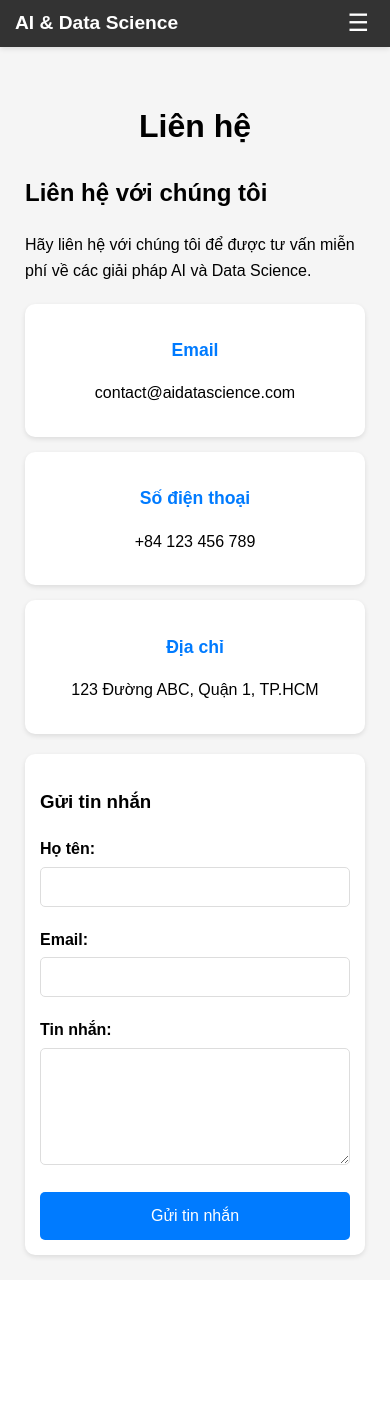
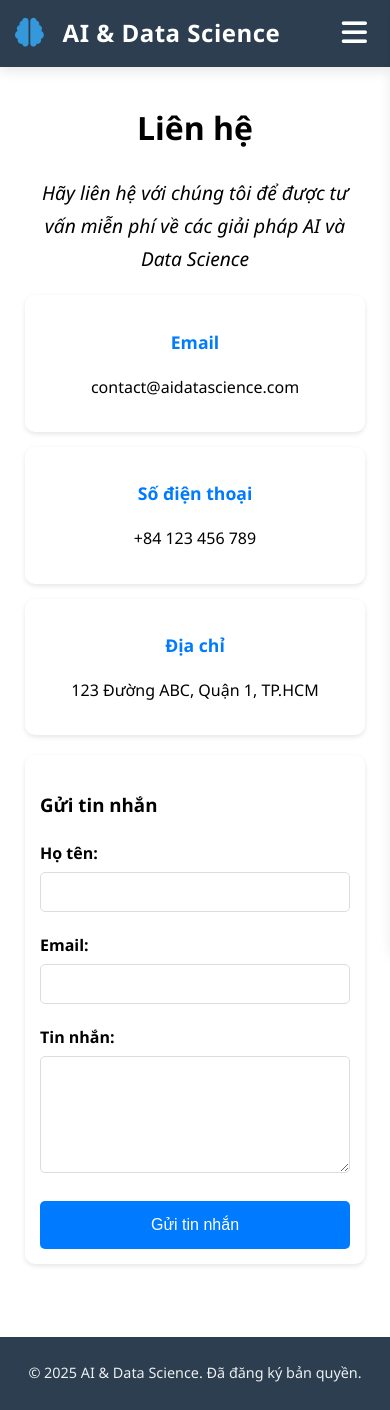
Before and after one commit to hungdt31/ai-data-scientist-notebook, a Flask app: page /contact in a window 390 px wide. Before the commit the page ends 1260 px from the top, so only its background shows below. Run offline with Flask 3, Linux system fonts and the light colour scheme.

Commit message:
update ui for website

```diff
--- a/app.py
+++ b/app.py
@@ -34,7 +34,7 @@ def home():
 def about():
     return render_template(
         "about.html",
-        page_title="Về chúng tôi",
+        page_title="About us",
         active_page="about",
     )
 
--- a/static/style.css
+++ b/static/style.css
@@ -1,12 +1,28 @@
+body {
+    min-height: 100vh;
+    display: flex;
+    flex-direction: column;
+    justify-content: space-between;
+    margin: 0;
+    padding: 0;
+    font-family: 'Segoe UI', Tahoma, Geneva, Verdana, sans-serif;
+    line-height: 1.7;
+}
 .navbar {
-    background-color: #333;
-    padding: 1rem 0;
+    background-color: #2c3e50;
+    padding: 0.8rem 0;
     position: fixed;
     top: 0;
     left: 0;
     right: 0;
     z-index: 1000;
-    box-shadow: 0 2px 5px rgba(0,0,0,0.1);
+    box-shadow: 0 4px 12px rgba(0,0,0,0.1);
+    transition: all 0.3s ease;
+}
+
+.navbar.scrolled {
+    background-color: rgba(44, 62, 80, 0.95);
+    padding: 0.6rem 0;
 }
 
 .nav-container {
@@ -21,7 +37,28 @@
 .nav-logo {
     color: white;
     margin: 0;
-    font-size: 1.5rem;
+    font-size: 1.8rem;
+    font-weight: 700;
+    text-decoration: none;
+    display: flex;
+    align-items: center;
+    letter-spacing: 0.5px;
+    transition: transform 0.3s ease;
+}
+
+.nav-logo:hover {
+    transform: scale(1.05);
+}
+
+.nav-logo i {
+    color: #3498db;
+    font-size: 1.2em;
+    margin-right: 0.3rem;
+    transition: transform 0.5s ease;
+}
+
+.nav-logo:hover i {
+    transform: rotate(360deg);
 }
 
 .nav-menu {
@@ -57,24 +119,24 @@
     background: none;
     border: none;
     color: white;
-    font-size: 1.5rem;
+    font-size: 1.8rem;
     cursor: pointer;
+    transition: transform 0.3s ease;
+    outline: none;
+    padding: 0.5rem;
+    border-radius: 4px;
+}
+
+.nav-toggle:hover {
+    transform: scale(1.1);
+    background-color: rgba(255,255,255,0.1);
 }
 
 .main-content {
-    margin-top: 100px;
-    padding: 20px;
+    flex: 1;
+    padding: 100px 20px;
     max-width: 100%;
     box-sizing: border-box;
-}
-
-body {
-    font-family: Arial, sans-serif;
-    text-align: center;
-    margin: 0;
-    padding: 0;
-    background-color: #f5f5f5;
-    line-height: 1.6;
 }
 
 .user-info {
@@ -290,62 +352,98 @@ body {
     left: 0;
     width: 100%;
     height: 100%;
-    background-color: rgba(0, 0, 0, 0.5);
-    backdrop-filter: blur(5px);
-    z-index: 998;
+    background-color: rgba(0,0,0,0.7);
+    backdrop-filter: blur(3px);
+    z-index: 999;
+    display: none;
     opacity: 0;
-    visibility: hidden;
-    transition: opacity 0.3s ease, visibility 0.3s ease;
+    transition: opacity 0.3s ease;
 }
 
 .nav-overlay.active {
+    display: block;
     opacity: 1;
-    visibility: visible;
 }
 
 /* Tablet styles */
 @media (max-width: 768px) {
     .nav-menu {
         position: fixed;
-        top: 80px;
-        left: 50%;
-        transform: translateX(-50%) scale(0.8);
-        background-color: #333;
+        top: 0;
+        right: -300px;
+        width: 280px;
+        height: 100%;
+        background-color: #2c3e50;
+        display: flex;
         flex-direction: column;
         align-items: center;
-        padding: 25px 20px;
-        gap: 1.5rem;
-        border-radius: 15px;
-        box-shadow: 0 10px 30px rgba(0, 0, 0, 0.3);
-        z-index: 999;
-        opacity: 0;
-        visibility: hidden;
-        transition: all 0.3s ease;
-        min-width: 250px;
+        padding: 80px 0 30px;
+        z-index: 1000;
+        box-shadow: -5px 0 15px rgba(0,0,0,0.15);
+        transition: right 0.4s cubic-bezier(0.77, 0, 0.175, 1);
+        gap: 0.5rem;
     }
 
     .nav-menu.active {
-        transform: translateX(-50%) scale(1);
-        opacity: 1;
-        visibility: visible;
+        right: 0;
+        box-shadow: -8px 0 20px rgba(0, 0, 0, 0.2);
     }
 
     .nav-toggle {
-        display: block;
+        display: flex;
         z-index: 1001;
+        justify-content: center;
+        align-items: center;
+        transition: all 0.3s ease;
+    }
+
+    .nav-item {
+        width: 100%;
+        text-align: center;
     }
 
     .nav-link {
-        padding: 0.8rem 1.5rem;
-        border-radius: 8px;
-        min-width: 120px;
-        text-align: center;
-        font-size: 1.1rem;
+        padding: 1rem 2rem;
+        width: 100%;
+        box-sizing: border-box;
+        border-radius: 0;
+        border-bottom: 1px solid rgba(255,255,255,0.1);
+        transform: translateX(50px);
+        opacity: 0;
+        transition: all 0.4s ease;
     }
 
-    .nav-logo {
-        font-size: 1.3rem;
+    .nav-link:before {
+        display: none;
     }
+
+    .nav-link:hover {
+        background-color: rgba(255,255,255,0.1);
+    }
+
+    .nav-link.active {
+        background-color: #3498db;
+        border-radius: 0;
+    }
+
+    .nav-menu.active .nav-link {
+        transform: translateX(0);
+        opacity: 1;
+        transition-delay: 0.2s;
+    }
+
+    /* Stagger menu item animations */
+    .nav-menu .nav-item:nth-child(1) .nav-link { transition-delay: 0.1s; }
+    .nav-menu .nav-item:nth-child(2) .nav-link { transition-delay: 0.15s; }
+    .nav-menu .nav-item:nth-child(3) .nav-link { transition-delay: 0.2s; }
+    .nav-menu .nav-item:nth-child(4) .nav-link { transition-delay: 0.25s; }
+    .nav-menu .nav-item:nth-child(5) .nav-link { transition-delay: 0.3s; }
+
+    .nav-menu.active .nav-item:nth-child(1) .nav-link { transition-delay: 0.2s; }
+    .nav-menu.active .nav-item:nth-child(2) .nav-link { transition-delay: 0.25s; }
+    .nav-menu.active .nav-item:nth-child(3) .nav-link { transition-delay: 0.3s; }
+    .nav-menu.active .nav-item:nth-child(4) .nav-link { transition-delay: 0.35s; }
+    .nav-menu.active .nav-item:nth-child(5) .nav-link { transition-delay: 0.4s; }
 
     .main-content {
         margin-top: 80px;
@@ -377,7 +475,7 @@ body {
 /* Mobile styles */
 @media (max-width: 480px) {
     .navbar {
-        padding: 0.5rem 0;
+        padding: 0.7rem 0;
     }
 
     .nav-container {
@@ -385,18 +483,17 @@ body {
     }
 
     .nav-logo {
-        font-size: 1.2rem;
+        font-size: 1.5rem;
     }
 
     .nav-menu {
-        top: 70px;
-        min-width: 200px;
-        padding: 20px 15px;
+        width: 250px;
+        right: -260px;
     }
 
     .nav-link {
-        font-size: 1rem;
-        padding: 0.7rem 1.2rem;
+        padding: 0.8rem 1.5rem;
+        font-size: 0.95rem;
     }
 
     .main-content {
@@ -455,6 +552,14 @@ body {
     .contact-info {
         gap: 15px;
         margin: 20px 0;
+    }
+
+    .footer {
+        padding: 1rem 0;
+    }
+
+    .footer p {
+        font-size: 0.8rem;
     }
 }
 
@@ -751,3 +873,24 @@ body {
     padding: 0;
     background-color: transparent;
 }
+
+/* Footer styles */
+.footer {
+    background-color: #2c3e50;
+    color: #ecf0f1;
+    padding: 1.5rem 0;
+    margin-top: 3rem;
+    width: 100%;
+}
+
+.footer-container {
+    max-width: 1200px;
+    margin: 0 auto;
+    padding: 0 20px;
+    text-align: center;
+}
+
+.footer p {
+    margin: 0;
+    font-size: 0.9rem;
+}
--- a/templates/about.html
+++ b/templates/about.html
@@ -3,10 +3,9 @@
 {% block title %}{{ page_title }} | AI & Data Science{% endblock %}
 
 {% block content %}
-<h1>{{ page_title }}</h1>
 <div class="about-section">
-    <h2>Về chúng tôi</h2>
-    <p>
+    <h1>{{ page_title }}</h1>
+    <p style="font-size: 1.2rem;">
         Chúng tôi là một nhóm chuyên gia trong lĩnh vực AI và Data Science, cam kết mang đến những giải pháp tối
         ưu cho doanh nghiệp.
     </p>
--- a/templates/base.html
+++ b/templates/base.html
@@ -6,38 +6,53 @@
         <title>{% block title %}AI & Data Science{% endblock %}</title>
         <link rel="icon" href="/static/images/logo.png" type="image/x-icon">
         <link rel="stylesheet" href="/static/style.css" />
+        <link rel="stylesheet" href="https://cdnjs.cloudflare.com/ajax/libs/font-awesome/6.0.0/css/all.min.css" />
     </head>
     <body>
         <!-- Navigation Menu -->
-        <nav class="navbar">
+        <nav class="navbar" id="main-navbar">
             <div class="nav-container">
-                <h3 class="nav-logo">AI & Data Science</h3>
-                <button class="nav-toggle" id="nav-toggle">☰</button>
+                <a href="/" class="nav-logo">
+                    <i class="fas fa-brain"></i>&nbsp; AI & Data Science
+                </a>
+                <button class="nav-toggle" id="nav-toggle" aria-label="Toggle navigation">
+                    <i class="fas fa-bars"></i>
+                </button>
                 <ul class="nav-menu" id="nav-menu">
                     <li class="nav-item">
                         <a href="/"
                            class="nav-link
-                                  {% if active_page == 'home' %}active{% endif %}">Trang chủ</a>
+                                  {% if active_page == 'home' %}active{% endif %}">
+                            <i class="fas fa-home"></i>&nbsp; Trang chủ
+                        </a>
                     </li>
                     <li class="nav-item">
                         <a href="/about"
                            class="nav-link
-                                  {% if active_page == 'about' %}active{% endif %}">Về chúng tôi</a>
+                                  {% if active_page == 'about' %}active{% endif %}">
+                            <i class="fas fa-info-circle"></i>&nbsp; About us
+                        </a>
                     </li>
                     <li class="nav-item">
                         <a href="/services"
                            class="nav-link
-                                  {% if active_page == 'services' %}active{% endif %}">Dịch vụ</a>
+                                  {% if active_page == 'services' %}active{% endif %}">
+                            <i class="fas fa-cogs"></i>&nbsp; Dịch vụ
+                        </a>
                     </li>
                     <li class="nav-item">
                         <a href="/blog"
                            class="nav-link
-                                  {% if active_page == 'blog' %}active{% endif %}">Blog</a>
+                                  {% if active_page == 'blog' %}active{% endif %}">
+                            <i class="fas fa-newspaper"></i>&nbsp; Blog
+                        </a>
                     </li>
                     <li class="nav-item">
                         <a href="/contact"
                            class="nav-link
-                                  {% if active_page == 'contact' %}active{% endif %}">Liên hệ</a>
+                                  {% if active_page == 'contact' %}active{% endif %}">
+                            <i class="fas fa-envelope"></i>&nbsp; Liên hệ
+                        </a>
                     </li>
                 </ul>
             </div>
@@ -51,22 +66,35 @@
             {% block content %}{% endblock %}
         </div>
 
-        <!-- Mobile Menu Toggle Script -->
+        <!-- Footer -->
+        <footer class="footer">
+            <div class="footer-container">
+                <p>&copy; {{ now.year if now else '2025' }} AI & Data Science. Đã đăng ký bản quyền.</p>
+            </div>
+        </footer>
+
+        <!-- Scripts -->
         <script>
             document.addEventListener('DOMContentLoaded', function() {
                 const navToggle = document.getElementById('nav-toggle');
                 const navMenu = document.getElementById('nav-menu');
                 const navOverlay = document.getElementById('nav-overlay');
+                const navbar = document.getElementById('main-navbar');
 
+                // Handle menu toggle
                 function toggleMenu() {
                     navMenu.classList.toggle('active');
                     navOverlay.classList.toggle('active');
+                    navToggle.innerHTML = navMenu.classList.contains('active')
+                        ? '<i class="fas fa-times"></i>'
+                        : '<i class="fas fa-bars"></i>';
                     document.body.style.overflow = navMenu.classList.contains('active') ? 'hidden' : '';
                 }
 
                 function closeMenu() {
                     navMenu.classList.remove('active');
                     navOverlay.classList.remove('active');
+                    navToggle.innerHTML = '<i class="fas fa-bars"></i>';
                     document.body.style.overflow = '';
                 }
 
@@ -87,6 +115,15 @@
                         closeMenu();
                     }
                 });
+
+                // Handle navbar style change on scroll
+                window.addEventListener('scroll', function() {
+                    if (window.scrollY > 50) {
+                        navbar.classList.add('scrolled');
+                    } else {
+                        navbar.classList.remove('scrolled');
+                    }
+                });
             });
         </script>
 
--- a/templates/contact.html
+++ b/templates/contact.html
@@ -3,11 +3,10 @@
 {% block title %}{{ page_title }} | AI & Data Science{% endblock %}
 
 {% block content %}
-<h1>{{ page_title }}</h1>
 <div class="contact-section">
-    <h2>Liên hệ với chúng tôi</h2>
-    <p>
-        Hãy liên hệ với chúng tôi để được tư vấn miễn phí về các giải pháp AI và Data Science.
+    <h1 style="text-align: center;">{{ page_title }}</h1>
+    <p style="text-align: center; font-style: italic; font-size: 1.2rem;">
+        Hãy liên hệ với chúng tôi để được tư vấn miễn phí về các giải pháp AI và Data Science
     </p>
     <div class="contact-info">
         <div class="contact-item">
```
Also changed, not shown: other parts of static/style.css (+48 -6 lines), templates/index.html (+5 -2 lines), templates/services.html (+3 -4 lines).
